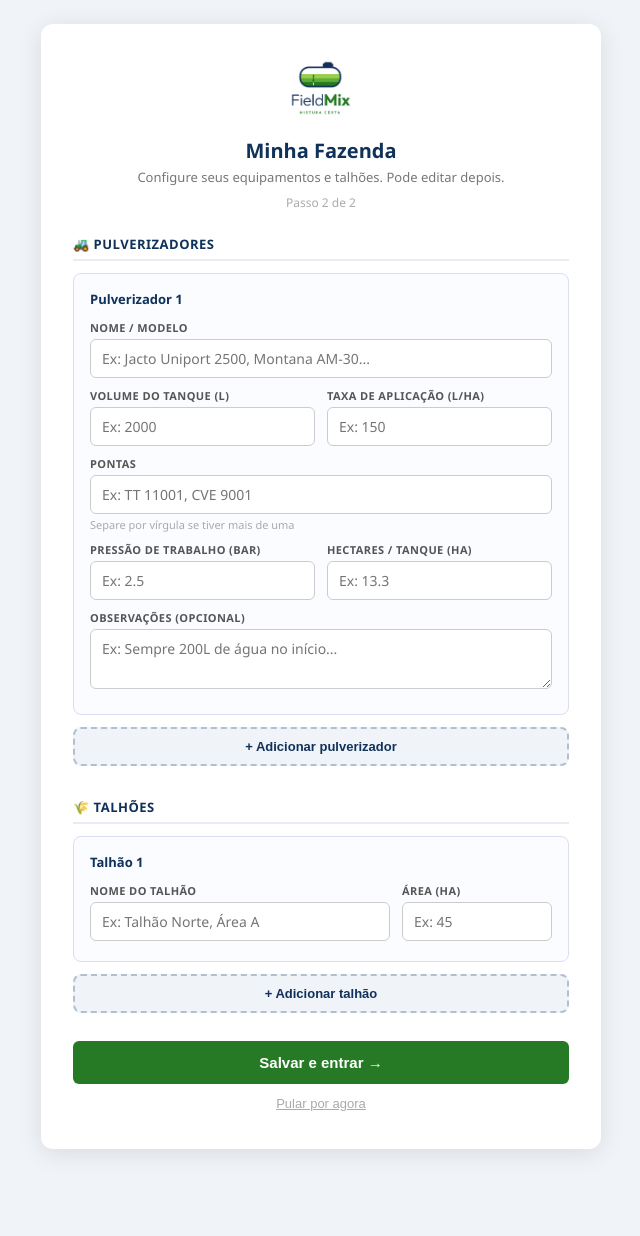
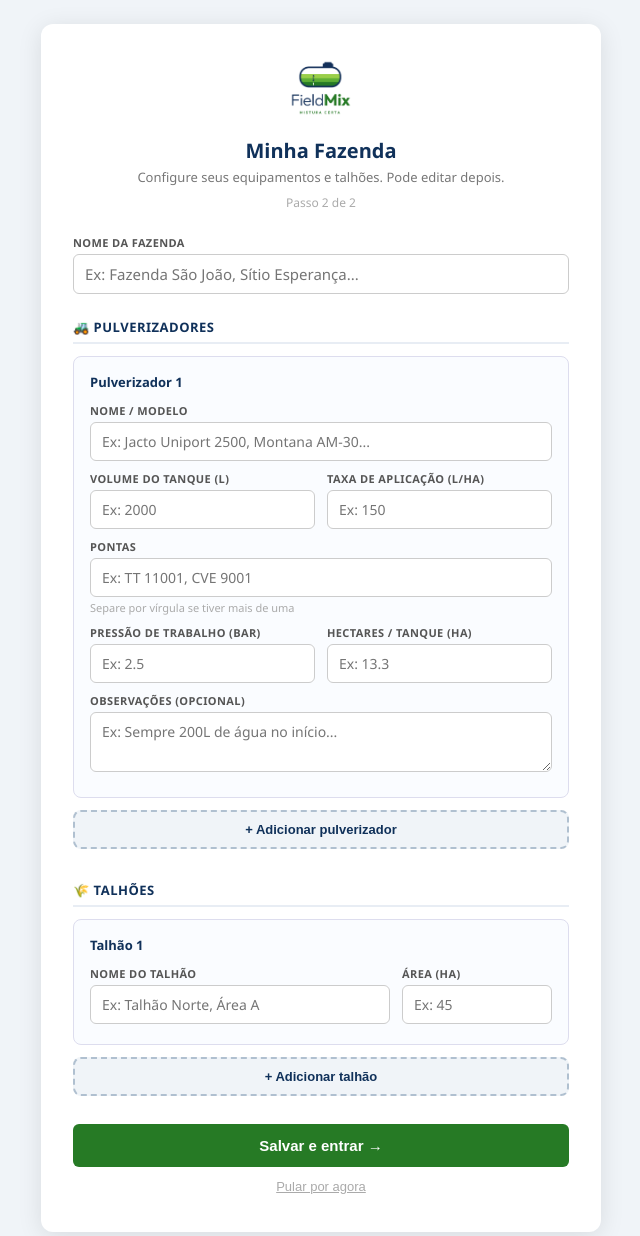
Before and after one commit to eduardopulveragro-bit/MisturaCaldas, a Flask app: template templates/onboarding_equipamentos.html in a window 1280 px wide. Shown: the top 1236 px of the page, without its empty margins (319-959 px from the left). Before the commit the page ends 1153 px from the top, so only its background shows below. Run offline with Flask 3, Linux system fonts and the light colour scheme; the template is opened without the code that fills it, so the values that code supplies are empty.

Commit message:
Onboarding produtor: campo Nome da fazenda no passo 2
Adiciona campo de texto para o produtor informar o nome da fazenda
durante o onboarding. Se preenchido, cria automaticamente a entrada
na tabela de clientes/fazendas para aparecer na tela principal.

Co-Authored-By: Claude Sonnet 4.6 <noreply@anthropic.com>

```diff
--- a/app.py
+++ b/app.py
@@ -220,6 +220,12 @@ def onboarding_equipamentos():
         except _json.JSONDecodeError:
             talhoes = []
         usuarios_mod.atualizar_onboarding(current_user.id, tipo, {"pulverizadores": pulverizadores, "talhoes": talhoes})
+        nome_fazenda = request.form.get("nome_fazenda", "").strip()
+        if nome_fazenda:
+            try:
+                clientes_mod.criar({"nome": nome_fazenda})
+            except Exception:
+                pass
         session["onboarding_done"] = True
         return redirect(url_for("index"))
     return render_template("onboarding_equipamentos.html")
--- a/templates/onboarding_equipamentos.html
+++ b/templates/onboarding_equipamentos.html
@@ -67,6 +67,12 @@
     <form id="form-dados" method="POST">
       <input type="hidden" name="pulverizadores_json" id="pulverizadores_json">
       <input type="hidden" name="talhoes_json" id="talhoes_json">
+
+      <!-- NOME DA FAZENDA -->
+      <div class="campo" style="margin-bottom:20px;">
+        <label>Nome da fazenda</label>
+        <input type="text" name="nome_fazenda" id="nome_fazenda" placeholder="Ex: Fazenda São João, Sítio Esperança..." style="font-size:15px;">
+      </div>
 
       <!-- PULVERIZADORES -->
       <div class="secao-titulo">🚜 Pulverizadores</div>
```
